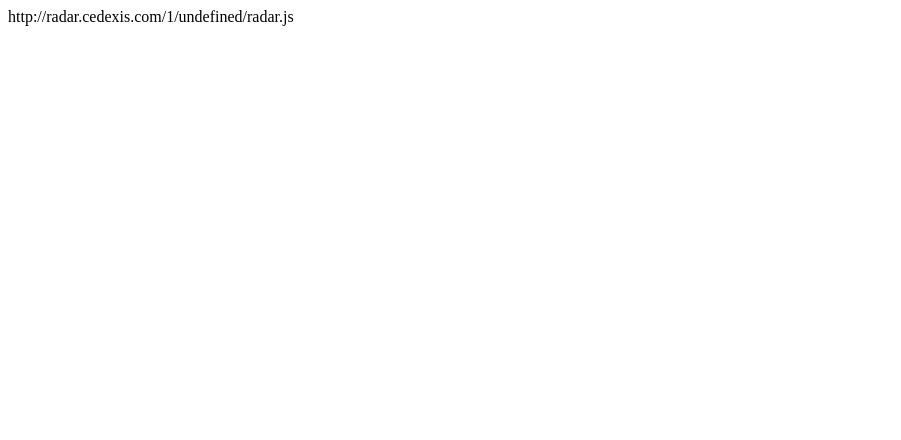
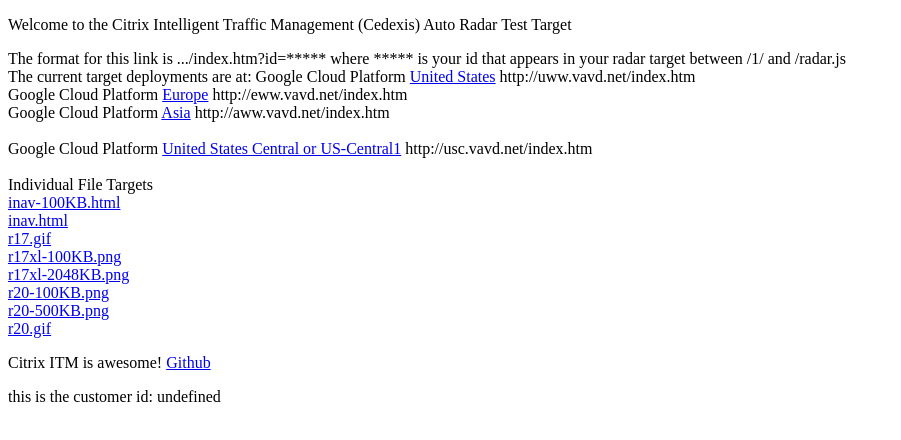
Before and after one commit to ratokeshi/CitrixITM-Radar-Target, a plain HTML site: page index.htm in a window 1280 px wide. Shown: the whole page, without its empty margins (0-901 px from the left). Drawn offline with Linux system fonts and the light colour scheme.

Commit message:
updated document write to append in script

```diff
--- a/index.htm
+++ b/index.htm
@@ -45,7 +45,7 @@ if (typeof window.addEventListener === "function") {
         if (window.cedexis === undefined) {
             var radar = document.createElement("script");
             radar.src = "//radar.cedexis.com/1/" + id + "/radar.js";
-            document.write(radar.src + "<br>");
+            document.getElementById('output1').innerHTML = (radar.src + "<br>");
             document.body.appendChild(radar);
         }
     });
```
